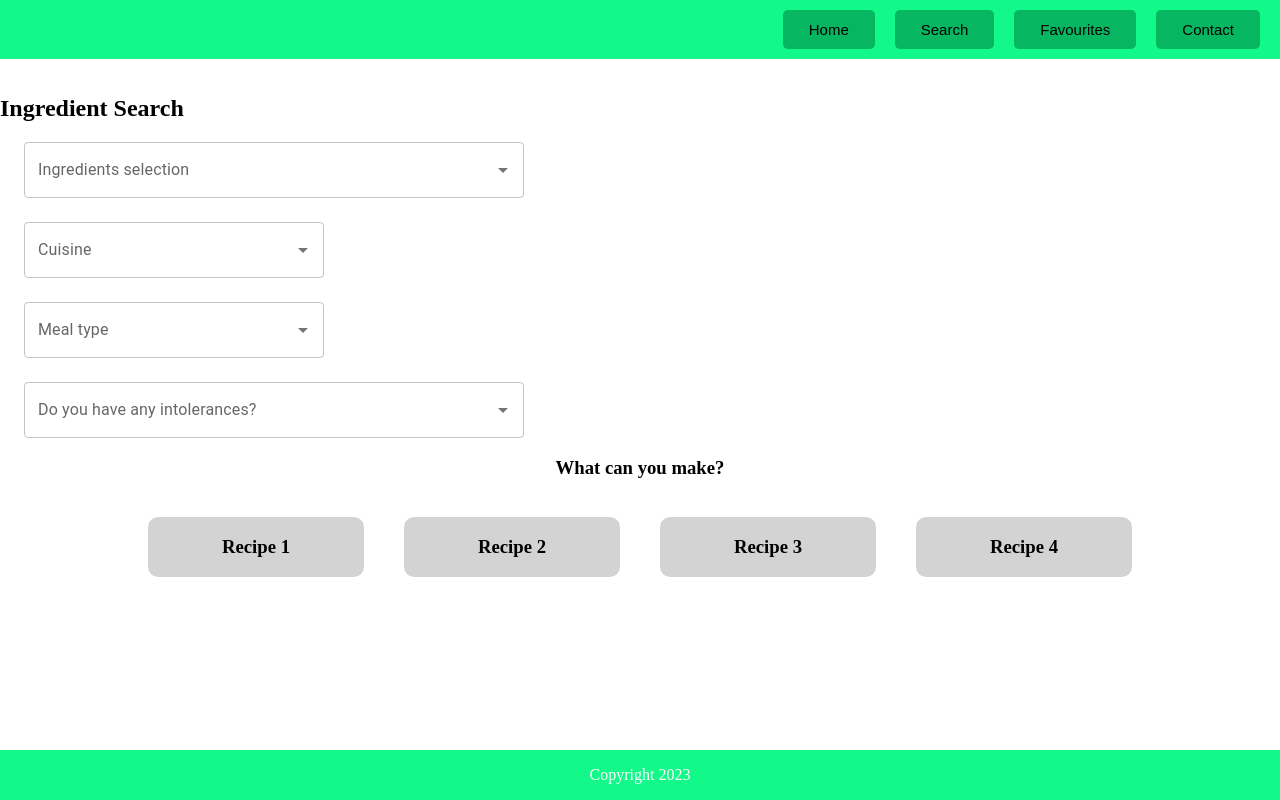
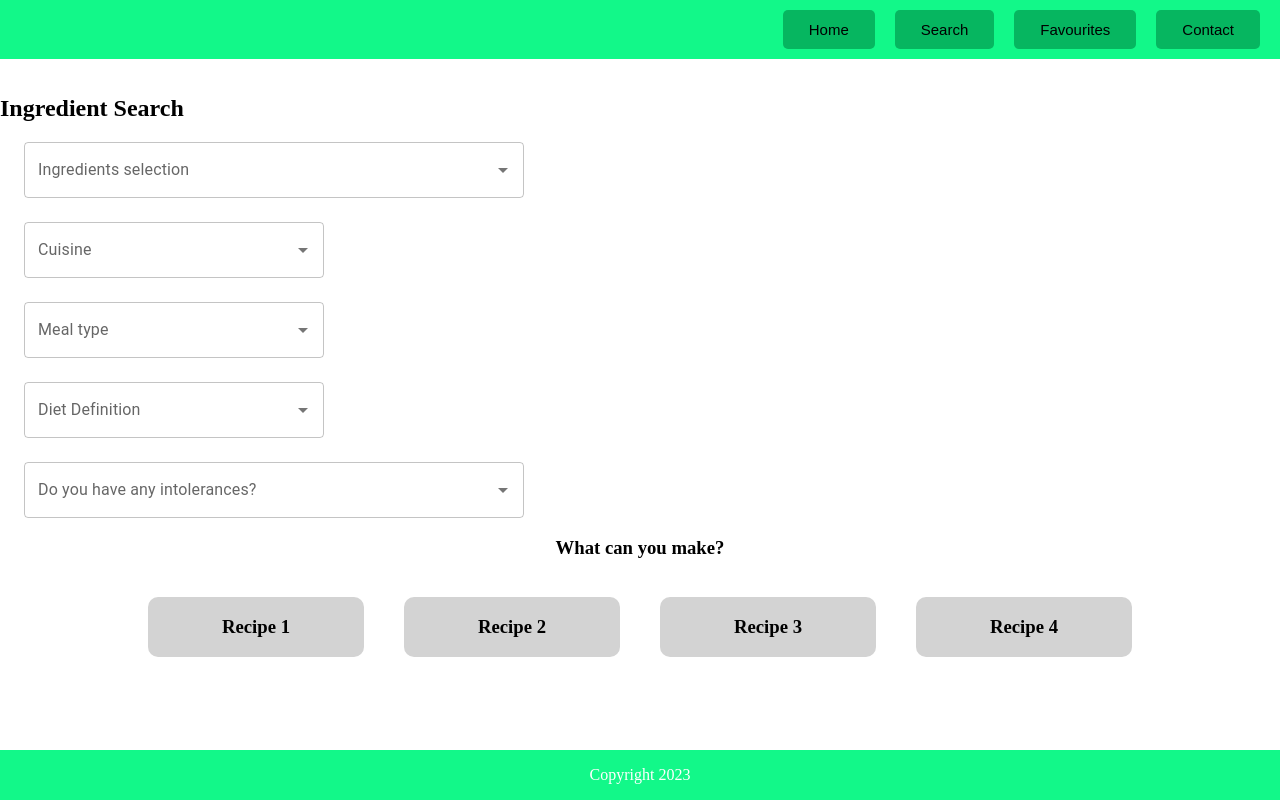
Before and after one commit to koolleeo/Hello-Crumbs-Project, a React (Create React App) app: page /search in a window 1280 px wide. Built offline with nearby package versions, Linux system fonts and the light colour scheme.

Commit message:
search page updated. Added diet type dropdown box, diet options and state

```diff
--- a/src/pages/SearchPage.js
+++ b/src/pages/SearchPage.js
@@ -29,6 +29,8 @@ function SearchPage() {
   // define state for intolerances
 
     const [intolerance, setIntolerance] = useState([]);
+
+
 
 
   return (
@@ -111,6 +113,28 @@ function SearchPage() {
                   sx={{ width: 300 }}
                   renderInput={(params) => <TextField {...params} label="Meal type" />}
                 />
+
+                  {/* diet definitions */}
+
+                  <Autocomplete
+                    disablePortal
+                    id="combo-box"
+                    options={dietDefinition}
+                    getOptionLabel={(option) => option.type}
+
+                    onChange={(event, newValue) =>{
+                      event.preventDefault();
+                      setMealType(newValue);
+                    }}
+
+                    sx={{ width: 300 }}
+                    renderInput={(params) =>
+
+                    <TextField {...params} label="Diet Definition" />
+
+                    }
+
+                  />
 
                 {/* intolerances */}
 
@@ -1244,5 +1268,23 @@ const intolerances = [
 
 ];
 
+// diet definitions
+
+const dietDefinition = [
+
+  { type: "Gluten Free", desc: "Eliminating gluten means avoiding wheat, barley, rye, and other gluten-containing grains and foods made from them (or that may have been cross contaminated)." },
+  { type: "Ketogenic", desc: "The keto diet is based more on the ratio of fat, protein, and carbs in the diet rather than specific ingredients. Generally speaking, high fat, protein-rich foods are acceptable and high carbohydrate foods are not. The formula we use is 55-80% fat content, 15-35% protein content, and under 10% of carbohydrates." },
+  { type: "Vegetarian", desc: "No ingredients may contain meat or meat by-products, such as bones or gelatin." },
+  { type: "Lacto-Vegetarian", desc: "All ingredients must be vegetarian and none of the ingredients can be or contain egg." },
+  { type: "Ovo-Vegetarian", desc: "All ingredients must be vegetarian and none of the ingredients can be or contain dairy." },
+  { type: "Vegan", desc: "No ingredients may contain meat or meat by-products, such as bones or gelatin, nor may they contain eggs, dairy, or honey." },
+  { type: "Pescetarian", desc: "Everything is allowed except meat and meat by-products - some pescetarians eat eggs and dairy, some do not." },
+  { type: "Paleo", desc: "Allowed ingredients include meat (especially grass fed), fish, eggs, vegetables, some oils (e.g. coconut and olive oil), and in smaller quantities, fruit, nuts, and sweet potatoes. We also allow honey and maple syrup (popular in Paleo desserts, but strict Paleo followers may disagree). Ingredients not allowed include legumes (e.g. beans and lentils), grains, dairy, refined sugar, and processed foods." },
+  { type: "Primal", desc: "Very similar to Paleo, except dairy is allowed - think raw and full fat milk, butter, ghee, etc." },
+  { type: "Low FODMAP", desc: "FODMAP stands for 'fermentable oligo-, di-, mono-saccharides and polyols'. Our ontology knows which foods are considered high in these types of carbohydrates (e.g. legumes, wheat, and dairy products)" },
+  { type: "Whole30", desc: "Allowed ingredients include meat, fish/seafood, eggs, vegetables, fresh fruit, coconut oil, olive oil, small amounts of dried fruit and nuts/seeds. Ingredients not allowed include added sweeteners (natural and artificial, except small amounts of fruit juice), dairy (except clarified butter or ghee), alcohol, grains, legumes (except green beans, sugar snap peas, and snow peas), and food additives, such as carrageenan, MSG, and sulfites." },
+
+];
+
 
 export default SearchPage;
```
